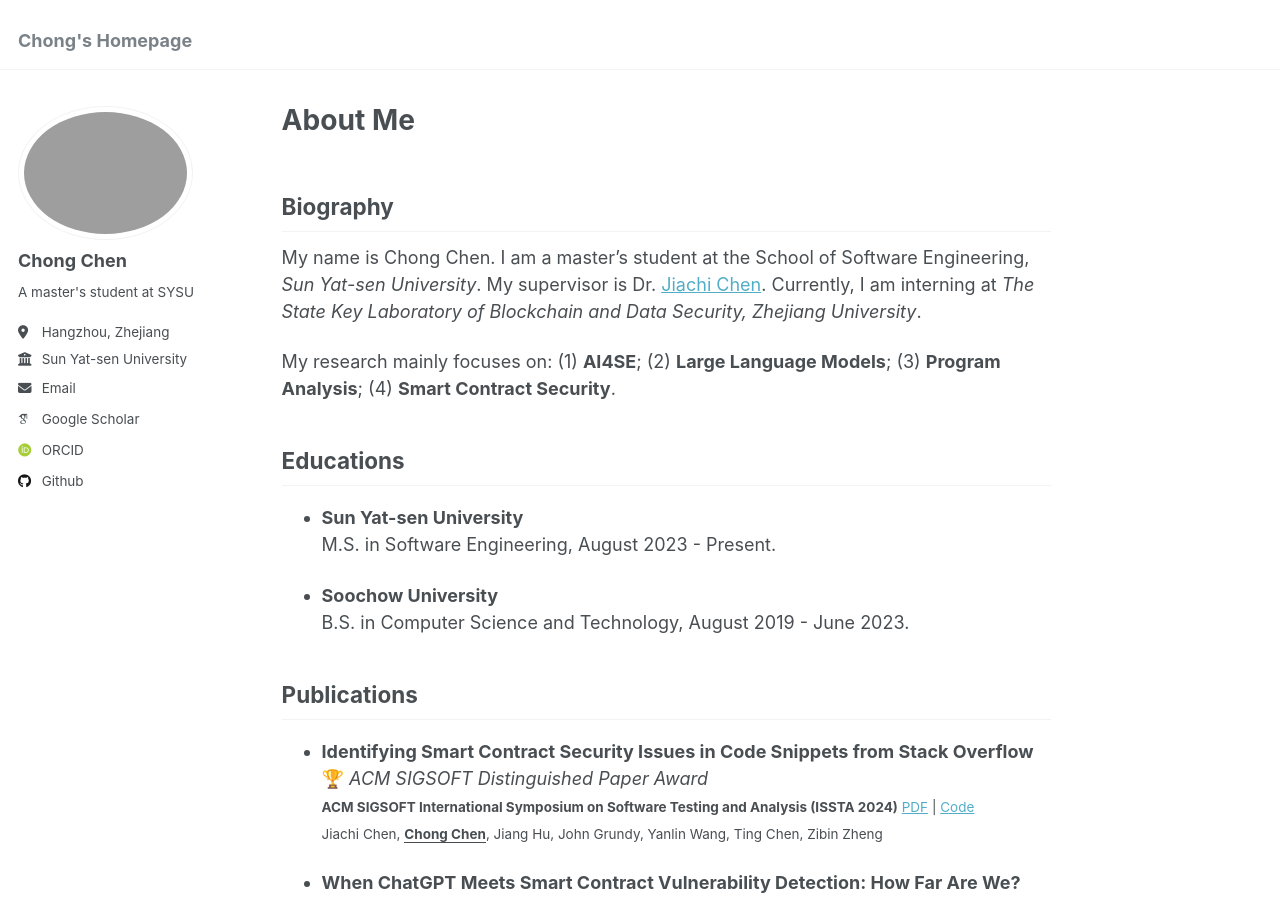
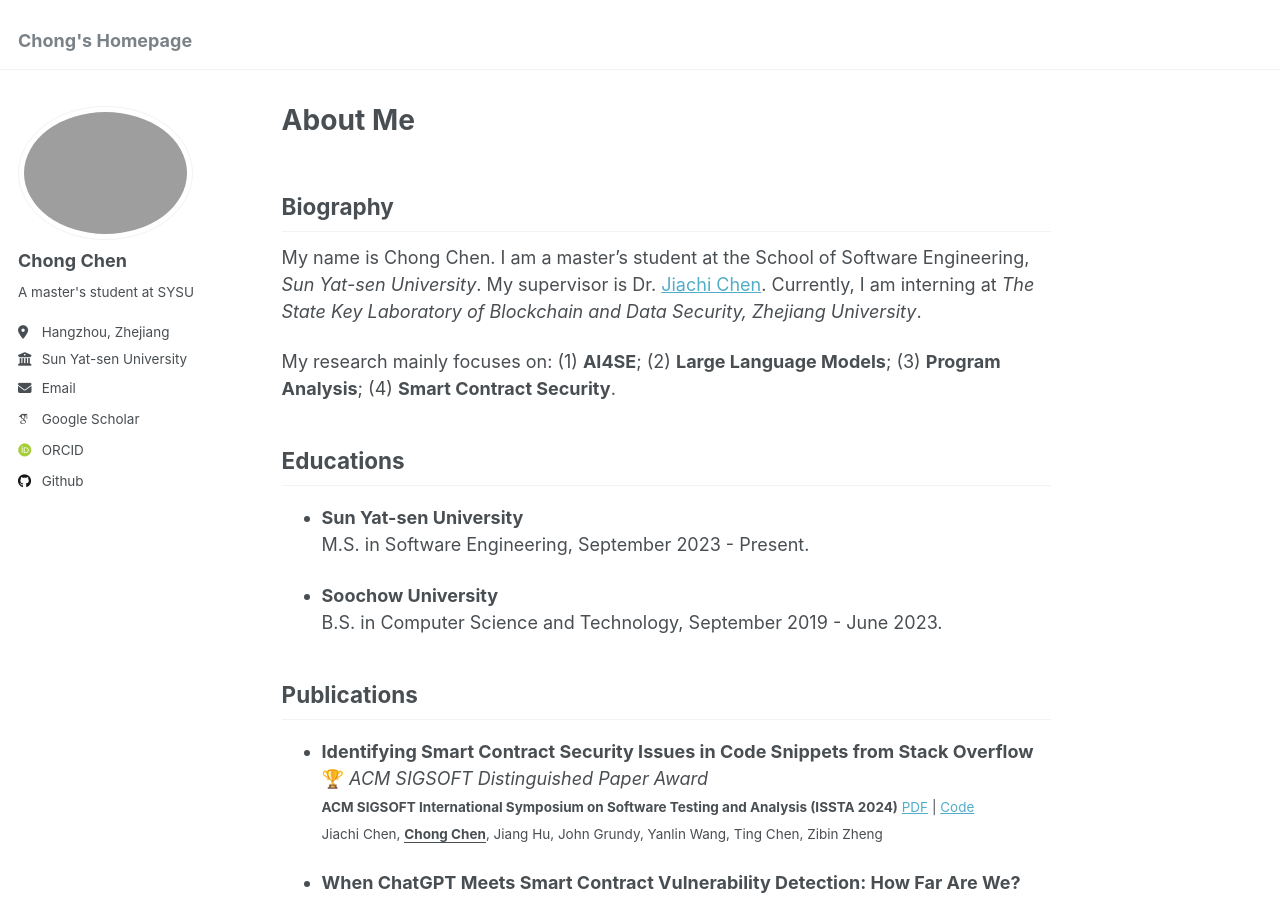
Before and after one commit to BugmakerCC/chong, a Jekyll site: the page built from _pages/about.md, in a window 1280 px wide and 900 px high. Built offline with Jekyll 4.4.1, drawn with Linux system fonts in a browser that asks for light colours; some web fonts are replaced.

Commit message:
Update about.md

```diff
--- a/_pages/about.md
+++ b/_pages/about.md
@@ -17,10 +17,10 @@ My research mainly focuses on: (1) **AI4SE**; (2) **Large Language Models**; (3)
 Educations
 ------
 - **Sun Yat-sen University**
-  M.S. in Software Engineering, August 2023 - Present.
+  M.S. in Software Engineering, September 2023 - Present.
 
 - **Soochow University**
-  B.S. in Computer Science and Technology, August 2019 - June 2023.
+  B.S. in Computer Science and Technology, September 2019 - June 2023.
 
 Publications
 ------
```
